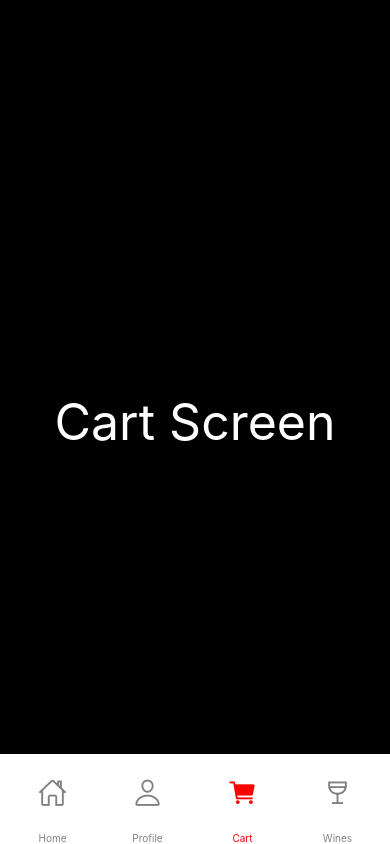
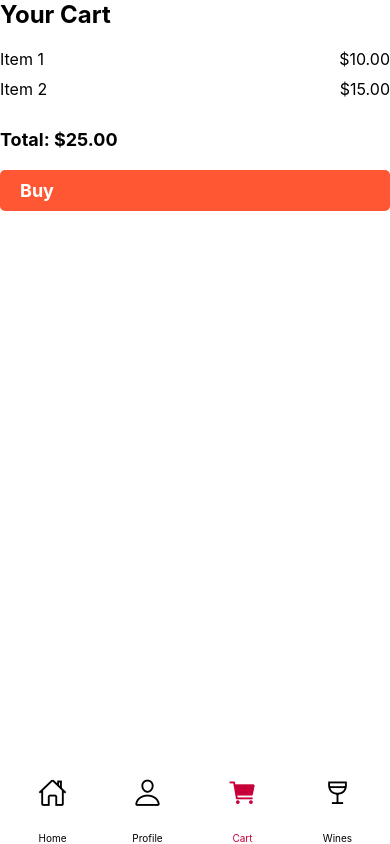
Before and after one commit to j4yyyeth/react-native-ecom, a React Native app: screen /Cart in a window 390 px wide. Built offline with nearby package versions, Linux system fonts and the light colour scheme.

Commit message:
styling for screens

```diff
--- a/Navigation.js
+++ b/Navigation.js
@@ -60,8 +60,8 @@ const Tabs = () => {
         //     backgroundColor: 'white',
         //     height: 90,
         // },
-        tabBarActiveTintColor: "red",
-        tabBarInactiveTintColor: "gray",
+        tabBarActiveTintColor: "#C70039",
+        tabBarInactiveTintColor: "black",
         // tabBarInactiveBackgroundColor: 'red'
       })}
     >
--- a/src/components/ProductItem.js
+++ b/src/components/ProductItem.js
@@ -1,6 +1,13 @@
 import React from "react";
-import { StyleSheet, Text, Image, View, Pressable, Dimensions } from "react-native";
-import { AntDesign } from '@expo/vector-icons';
+import {
+  StyleSheet,
+  Text,
+  Image,
+  View,
+  Pressable,
+  Dimensions,
+} from "react-native";
+import { AntDesign } from "@expo/vector-icons";
 
 const ProductItem = ({
   title,
@@ -24,7 +31,9 @@ const ProductItem = ({
         <Text style={styles.description}>{winery}</Text>
         <Text style={styles.location}>{location}</Text>
         <View style={styles.ratingContainer}>
-          <Text style={styles.averageRating}>{averageRating} <AntDesign name="star" size={10} color="#F4C430" /></Text>
+          <Text style={styles.averageRating}>
+            {averageRating} <AntDesign name="star" size={10} color="#F4C430" />
+          </Text>
           <Text style={styles.totalRatings}>({totalRatings})</Text>
         </View>
       </View>
@@ -48,9 +57,9 @@ const styles = StyleSheet.create({
     alignItems: "center",
   },
   productImage: {
-    height: 150,
-    width: "100%",
-    resizeMode: "cover",
+    width: 120,
+    height: 380,
+    borderRadius: 10,
   },
   title: {
     color: "black",
--- a/src/screens/Cart.js
+++ b/src/screens/Cart.js
@@ -1,29 +1,78 @@
 import React from "react";
-import { View, SafeAreaView, Text, StyleSheet } from "react-native";
-import { Link } from "@react-navigation/native";
+import {
+  View,
+  SafeAreaView,
+  Text,
+  StyleSheet,
+  TouchableOpacity,
+} from "react-native";
 
 const Cart = () => {
   return (
     <SafeAreaView style={styles.container}>
-      <Text style={styles.txt}>Cart Screen</Text>
+      <Text style={styles.header}>Your Cart</Text>
+
+      <View style={styles.cartItem}>
+        <Text style={styles.itemName}>Item 1</Text>
+        <Text style={styles.itemPrice}>$10.00</Text>
+      </View>
+      <View style={styles.cartItem}>
+        <Text style={styles.itemName}>Item 2</Text>
+        <Text style={styles.itemPrice}>$15.00</Text>
+      </View>
+
+      <Text style={styles.total}>Total: $25.00</Text>
+
+      <TouchableOpacity style={styles.orderButton}>
+        <Text style={styles.orderButtonText}>Buy</Text>
+      </TouchableOpacity>
     </SafeAreaView>
   );
 };
 
 const styles = StyleSheet.create({
   container: {
-    backgroundColor: "black",
+    backgroundColor: "white",
     flex: 1,
-    justifyContent: "center",
+    padding: 20,
+  },
+  header: {
+    fontSize: 24,
+    fontWeight: "bold",
+    color: "black",
+    marginBottom: 20,
+  },
+  cartItem: {
+    flexDirection: "row",
+    justifyContent: "space-between",
     alignItems: "center",
+    marginBottom: 10,
   },
-  txt: {
-    fontSize: 50,
+  itemName: {
+    fontSize: 16,
+    color: "black",
+  },
+  itemPrice: {
+    fontSize: 16,
+    color: "black",
+  },
+  total: {
+    fontSize: 18,
+    fontWeight: "bold",
+    color: "black",
+    marginTop: 20,
+  },
+  orderButton: {
+    backgroundColor: "#FF5733",
+    paddingHorizontal: 20,
+    paddingVertical: 10,
+    borderRadius: 5,
+    marginTop: 20,
+  },
+  orderButtonText: {
     color: "white",
-  },
-  lnk: {
-    color: "white",
-    fontSize: 50,
+    fontSize: 18,
+    fontWeight: "bold",
   },
 });
 
--- a/src/screens/Home.js
+++ b/src/screens/Home.js
@@ -1,30 +1,202 @@
 import React from "react";
-import { View, SafeAreaView, Text, StyleSheet } from "react-native";
+import {
+  View,
+  SafeAreaView,
+  Text,
+  StyleSheet,
+  FlatList,
+  TouchableOpacity,
+  Image,
+} from "react-native";
 
 const Home = () => {
+  const newWinesData = [
+    {
+      id: "1",
+      name: "New Wine 1",
+      imageUrl:
+        "https://image.cnbcfm.com/api/v1/image/106880066-1620413243866PetrusWineBottle-jpg?v=1620413548",
+    },
+    {
+      id: "2",
+      name: "New Wine 2",
+      imageUrl:
+        "https://image.cnbcfm.com/api/v1/image/106880066-1620413243866PetrusWineBottle-jpg?v=1620413548",
+    },
+    {
+      id: "3",
+      name: "New Wine 3",
+      imageUrl:
+        "https://image.cnbcfm.com/api/v1/image/106880066-1620413243866PetrusWineBottle-jpg?v=1620413548",
+    },
+    {
+      id: "4",
+      name: "New Wine 4",
+      imageUrl:
+        "https://image.cnbcfm.com/api/v1/image/106880066-1620413243866PetrusWineBottle-jpg?v=1620413548",
+    },
+    {
+      id: "5",
+      name: "New Wine 5",
+      imageUrl:
+        "https://image.cnbcfm.com/api/v1/image/106880066-1620413243866PetrusWineBottle-jpg?v=1620413548",
+    },
+  ];
+
+  const popularWinesData = [
+    {
+      id: "1",
+      name: "Popular Wine 1",
+      imageUrl:
+        "https://image.cnbcfm.com/api/v1/image/106880066-1620413243866PetrusWineBottle-jpg?v=1620413548",
+    },
+    {
+      id: "2",
+      name: "Popular Wine 2",
+      imageUrl:
+        "https://image.cnbcfm.com/api/v1/image/106880066-1620413243866PetrusWineBottle-jpg?v=1620413548",
+    },
+    {
+      id: "3",
+      name: "Popular Wine 3",
+      imageUrl:
+        "https://image.cnbcfm.com/api/v1/image/106880066-1620413243866PetrusWineBottle-jpg?v=1620413548",
+    },
+    {
+      id: "4",
+      name: "Popular Wine 4",
+      imageUrl:
+        "https://image.cnbcfm.com/api/v1/image/106880066-1620413243866PetrusWineBottle-jpg?v=1620413548",
+    },
+    {
+      id: "5",
+      name: "Popular Wine 5",
+      imageUrl:
+        "https://image.cnbcfm.com/api/v1/image/106880066-1620413243866PetrusWineBottle-jpg?v=1620413548",
+    },
+    {
+      id: "6",
+      name: "Popular Wine 6",
+      imageUrl:
+        "https://image.cnbcfm.com/api/v1/image/106880066-1620413243866PetrusWineBottle-jpg?v=1620413548",
+    },
+  ];
+
+  const renderWineItem = ({ item }) => (
+    <View style={styles.wineItemContainer}>
+      <TouchableOpacity style={styles.wineItem}>
+        <Image source={{ uri: item.imageUrl }} style={styles.wineItemImage} />
+        <Text style={styles.wineItemName}>{item.name}</Text>
+      </TouchableOpacity>
+    </View>
+  );
+
   return (
     <SafeAreaView style={styles.container}>
-      <Text style={styles.txt}>The Wine App</Text>
-      <Text style={styles.txtSmall}>
-        We Sell Luxury Wines From Around the World
-      </Text>
+      <Image
+        source={{
+          uri: "https://static.vecteezy.com/system/resources/previews/013/223/358/original/wine-logo-template-design-with-wine-glasses-and-bottles-logo-for-nightclub-bar-and-wine-shop-free-vector.jpg",
+        }}
+        style={styles.logo}
+      />
+
+      <View style={styles.section}>
+        <View style={styles.sectionHeader}>
+          <Text style={styles.sectionTitle}>Just In</Text>
+        </View>
+        <FlatList
+          data={newWinesData}
+          keyExtractor={(item) => item.id}
+          renderItem={renderWineItem}
+          horizontal
+        />
+      </View>
+
+      <View style={styles.section}>
+        <View style={styles.sectionHeader}>
+          <Text style={styles.sectionTitle}>Popular Wines</Text>
+          <TouchableOpacity style={styles.seeAllButton}>
+            <Text style={styles.seeAllButtonText}>See All</Text>
+          </TouchableOpacity>
+        </View>
+        <FlatList
+          data={popularWinesData}
+          keyExtractor={(item) => item.id}
+          renderItem={renderWineItem}
+          horizontal
+        />
+      </View>
     </SafeAreaView>
   );
 };
 
 const styles = StyleSheet.create({
   container: {
-    backgroundColor: "black",
     flex: 1,
-    justifyContent: "center",
+    backgroundColor: "white",
+    paddingHorizontal: 20,
+  },
+  header: {
+    fontSize: 50,
+    color: "black",
+    marginTop: 20,
+    fontWeight: "bold",
+  },
+  subtitle: {
+    fontSize: 16,
+    color: "black",
+    marginBottom: 20,
+  },
+  section: {
+    marginTop: 20,
+  },
+  sectionTitle: {
+    fontSize: 24,
+    color: "black",
+    marginBottom: 10,
+    flexDirection: "row",
     alignItems: "center",
   },
-  txt: {
-    fontSize: 50,
+  wineItemContainer: {
+    marginRight: 10,
+    elevation: 3,
+  },
+  wineItem: {
+    backgroundColor: "white",
+    borderRadius: 10,
+    padding: 10,
+  },
+  wineItemImage: {
+    width: 120,
+    height: 150,
+    borderRadius: 10,
+  },
+  wineItemName: {
+    color: "black",
+    marginTop: 5,
+  },
+  logo: {
+    width: 150,
+    height: 150,
+    alignSelf: "center",
+  },
+  seeAllButton: {
+    backgroundColor: "#FF5733",
+    paddingHorizontal: 20,
+    paddingVertical: 10,
+    borderRadius: 5,
+    marginRight: 130,
+  },
+  seeAllButtonText: {
     color: "white",
+    fontSize: 18,
+    fontWeight: "bold",
   },
-  txtSmall: {
-    color: "white",
+  sectionHeader: {
+    flexDirection: "row",
+    justifyContent: "space-between",
+    alignItems: "center",
+    marginBottom: 10,
   },
 });
 
--- a/src/screens/Profile.js
+++ b/src/screens/Profile.js
@@ -1,25 +1,67 @@
 import React from "react";
-import { View, SafeAreaView, Text, StyleSheet } from "react-native";
-import { Link } from "@react-navigation/native";
+import {
+  View,
+  SafeAreaView,
+  Text,
+  StyleSheet,
+  TouchableOpacity,
+} from "react-native";
 
 const Profile = () => {
   return (
     <SafeAreaView style={styles.container}>
-      <Text style={styles.txt}>Profile Screen</Text>
+      <Text style={styles.header}>Profile</Text>
+
+      <View style={styles.section}>
+        <Text style={styles.sectionTitle}>Favorite Wines</Text>
+      </View>
+
+      <View style={styles.section}>
+        <Text style={styles.sectionTitle}>Past Orders</Text>
+      </View>
+
+      <View style={styles.section}>
+        <Text style={styles.sectionTitle}>Wishlist</Text>
+      </View>
+
+      <TouchableOpacity style={styles.editProfileButton}>
+        <Text style={styles.editProfileButtonText}>Edit Profile</Text>
+      </TouchableOpacity>
     </SafeAreaView>
   );
 };
 
 const styles = StyleSheet.create({
   container: {
-    backgroundColor: "black",
     flex: 1,
-    justifyContent: "center",
-    alignItems: "center",
+    backgroundColor: "white",
+    paddingHorizontal: 20,
+    paddingTop: 20,
   },
-  txt: {
-    fontSize: 50,
+  header: {
+    fontSize: 30,
+    fontWeight: "bold",
+    marginBottom: 20,
+  },
+  section: {
+    marginBottom: 20,
+  },
+  sectionTitle: {
+    fontSize: 20,
+    fontWeight: "bold",
+    marginBottom: 10,
+  },
+  editProfileButton: {
+    backgroundColor: "#3498db",
+    paddingHorizontal: 20,
+    paddingVertical: 10,
+    borderRadius: 5,
+    alignSelf: "center",
+  },
+  editProfileButtonText: {
     color: "white",
+    fontSize: 18,
+    fontWeight: "bold",
   },
 });
 
--- a/src/screens/productStack/ProductDetails.js
+++ b/src/screens/productStack/ProductDetails.js
@@ -1,50 +1,81 @@
-import { React, useLayoutEffect } from "react";
-import { View, SafeAreaView, Text, StyleSheet, Button } from "react-native";
-import { useRoute, useNavigation, navigate } from "@react-navigation/native";
-import ProductItem from "../../components/ProductItem";
+import { React } from "react";
+import {
+  View,
+  SafeAreaView,
+  Text,
+  StyleSheet,
+  TouchableOpacity,
+  Image,
+} from "react-native";
+import { useRoute, useNavigation } from "@react-navigation/native";
 
 const ProductDetails = () => {
   const route = useRoute();
-  const navigation = useNavigation(); // navigation options --> layout
-  const { navigate } = useNavigation(); // actual navigate --> diff screens
+  const navigation = useNavigation();
   const { params } = route;
 
-  useLayoutEffect(() => {
-    navigation.setOptions({
-      headerTitle: params.title,
-    });
-  }, []);
+  const handleBuyNow = () => {
+    navigation.navigate("Checkout");
+  };
+
   return (
     <SafeAreaView style={styles.container}>
-      <ProductItem
-        title={params.title}
-        winery={params.winery}
-        imageUrl={params.imageUrl}
-      />
-      <Button
-        onPress={() => navigate("Checkout")}
-        title="Buy Now"
-        color="red"
-        accessibilityLabel="Click to buy wine"
-      />
+      <Image source={{ uri: params.imageUrl }} style={styles.productImage} />
+      <Text style={styles.title}>{params.title}</Text>
+      <Text style={styles.winery}>{params.winery}</Text>
+      <View style={styles.buttonContainer}>
+        <TouchableOpacity onPress={handleBuyNow} style={styles.button}>
+          <Text style={styles.buttonText}>Buy Now</Text>
+        </TouchableOpacity>
+        <TouchableOpacity onPress={() => {}} style={styles.button}>
+          <Text style={styles.buttonText}>Add to Cart</Text>
+        </TouchableOpacity>
+      </View>
     </SafeAreaView>
   );
 };
 
 const styles = StyleSheet.create({
   container: {
-    backgroundColor: "black",
     flex: 1,
+    backgroundColor: "#fff",
+    alignItems: "center",
     justifyContent: "center",
+    paddingHorizontal: 20,
+  },
+  productImage: {
+    width: 150,
+    height: 500,
+    resizeMode: "cover",
+    borderRadius: 10,
+  },
+  title: {
+    fontSize: 24,
+    fontWeight: "bold",
+    marginTop: 20,
+  },
+  winery: {
+    fontSize: 18,
+    color: "#888",
+    marginTop: 10,
+  },
+  buttonContainer: {
+    flexDirection: "row",
+    marginTop: 20,
+  },
+  button: {
+    flex: 1,
+    backgroundColor: "#3498db",
+    paddingHorizontal: 20,
+    paddingVertical: 10,
+    borderRadius: 5,
+    marginHorizontal: 5,
     alignItems: "center",
   },
-  txt: {
-    fontSize: 50,
-    color: "white",
-  },
-  buy: {
-    fontSize: 30,
-    color: "red",
+  buttonText: {
+    color: "#fff",
+    fontSize: 18,
+    fontWeight: "bold",
   },
 });
 
```
